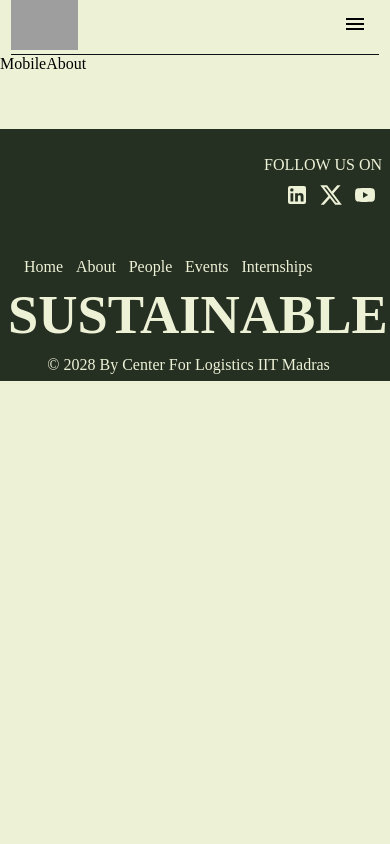
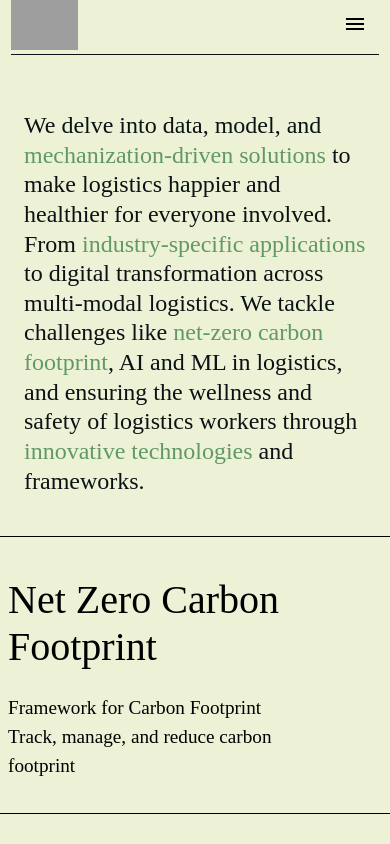
Before and after one commit to gautamV19/center-for-logistics-iitm, a React (Vite) app: page /logistics/about in a window 390 px wide. Shown: the top 844 px of the page. Built offline with nearby package versions, Linux system fonts and the light colour scheme; grey boxes are pictures that could not be loaded; a web font is replaced by a local one.

Commit message:
mobile about made

```diff
--- a/src/pages/MobileAbout.tsx
+++ b/src/pages/MobileAbout.tsx
@@ -1,5 +1,228 @@
 import React from "react";
 
-export default function MobileAbout() {
-  return <div>MobileAbout</div>;
-}
+
+import { makeStyles, Theme, createStyles } from "@material-ui/core/styles";
+import { Typography, Grid } from "@material-ui/core";
+
+const useStyles = makeStyles((theme: Theme) =>
+  createStyles({
+    root: {
+      flexGrow: 1,
+      // paddingLeft: theme.spacing(4),
+      // paddingRight: theme.spacing(4),
+
+      marginTop: theme.spacing(7),
+      marginBottom: theme.spacing(7),
+      flexDirection: "column",
+    },
+    h2text: {
+      fontWeight: 500,
+      textAlign: "justify",
+
+      // fontSize: "150px"
+    },
+    h2text2: {
+      fontWeight: 400,
+      width: "60%",
+    },
+    textContainer: {
+      paddingBottom: theme.spacing(5),
+      marginRight: theme.spacing(2),
+      marginLeft: theme.spacing(2),
+      paddingLeft: theme.spacing(1),
+      paddingRight: theme.spacing(1),
+      // flexWrap: "wrap"
+    },
+    title: {
+      fontWeight: 500,
+      fontSize: "40px",
+      // lineHeight: "6.6rem",
+    },
+    titleContainer: {
+      paddingTop: theme.spacing(5),
+      paddingBottom: theme.spacing(3),
+      width: "100%",
+    },
+    subtitle: {
+      marginBottom: theme.spacing(5),
+      width: "80%",
+      fontSize: "1.5rem",
+      lineHeight: "1.5rem",
+      textAlign: "center",
+      margin: "auto",
+    },
+    listItem: {
+      margin: 0,
+    },
+    leftAlignTextContainer: {
+      width: "100%",
+      flexDirection: "column",
+      alignItems: "left",
+    },
+    leftAlignText: {
+      width: "80%",
+    },
+    secondContainer: {
+      borderTop: "1px solid",
+      paddingBottom: theme.spacing(4),
+      paddingRight: theme.spacing(1),
+      paddingLeft: theme.spacing(1)
+    },
+    sideText: {
+      fontSize: "1.2rem",
+    },
+  })
+);
+
+const headingData = [
+  {
+    heading: "Net Zero Carbon Footprint",
+    text: [
+      "Framework for Carbon Footprint",
+      "Track, manage, and reduce carbon footprint",
+    ],
+  },
+  {
+    heading: "Digital Transformation in Logistics",
+    text: [
+      "Integrated logistics management",
+      "Dynamic, predictive and prescriptive analytics",
+    ],
+  },
+  {
+    heading: "Industry-specific Applications and Last-mile",
+    text: [
+      "New Logistics Mode and Logistics Infrastructure",
+      "Multi-modal logistics - ship, air, road, rail, drone, EV",
+    ],
+  },
+  {
+    heading: "Socially Sustainable Logistics",
+    text: [
+      "Driver wellness and safety",
+      "Warehouse worker wellness and safety via use of mechanization",
+    ],
+  },
+];
+
+const aboutTextLong = [
+  "We delve into data, model, and mechanization-driven solutions to make logistics happier and healthier for everyone involved. From industry-specific applications to digital transformation across multi-modal logistics. We tackle challenges like net-zero carbon footprint, AI and ML in logistics, and ensuring the wellness and safety of logistics workers through innovative technologies and frameworks.",
+  "Impact - Foremost/Leading industry-academia bridge, producing novel technologies which will become global",
+];
+
+const aboutTextColored = [
+  { text: "We delve into data, model, and ", color: "#0B1215" },
+  { text: "mechanization-driven solutions ", color: "#609966" },
+  {
+    text: "to make logistics happier and healthier for everyone involved. From ",
+    color: "#0B1215",
+  },
+  {
+    text: "industry-specific applications ",
+    color: "#609966",
+  },
+  {
+    text: "to digital transformation across multi-modal logistics. We tackle challenges like ",
+    color: "#0B1215",
+  },
+  {
+    text: "net-zero carbon footprint",
+    color: "#609966",
+  },
+  {
+    text: ", AI and ML in logistics, and ensuring the wellness and safety of logistics workers through ",
+    color: "#0B1215",
+  },
+  {
+    text: "innovative technologies ",
+    color: "#609966",
+  },
+  {
+    text: "and frameworks.",
+    color: "#0B1215",
+  },
+];
+
+const headingData2 = [
+  {
+    heading: "Environmental",
+    text: [
+      "Measure, Track, and Control Emissions way to net Zero from the logistics sector",
+    ],
+  },
+  {
+    heading: "Social",
+    text: [
+      "Measure, Track & Manage Driver, Loader, Logistics Stackholder Effort towards safety and reliability",
+    ],
+  },
+  {
+    heading: "Digital",
+    text: [
+      "Algorithmic and ML based Digital transformation for sustainable logistics",
+    ],
+  },
+];
+
+const MobileAbout: React.FC = () => {
+  const classes = useStyles();
+
+  return (
+    <Grid container className={classes.root}>
+      <Grid item className={classes.textContainer}>
+        {aboutTextColored.map((item, index) => (
+          <Typography
+            key={index}
+            variant="h4"
+            style={{ color: item.color, display: "inline" }}
+            className={classes.h2text}
+          >
+            {item.text}
+          </Typography>
+        ))}
+      </Grid>
+      {headingData.map((item, index) => (
+        <Grid container item key={index} className={classes.secondContainer}>
+          <Grid item className={classes.titleContainer}>
+            <Typography variant="h1" className={classes.title}>
+              {item.heading}
+            </Typography>
+          </Grid>
+          <Grid item container className={classes.leftAlignTextContainer}>
+            {item.text.map((text, index) => (
+              <React.Fragment key={index}>
+                <Grid item className={classes.leftAlignText}>
+                  <Typography className={classes.sideText}>{text}</Typography>
+                </Grid>
+              </React.Fragment>
+            ))}
+          </Grid>
+        </Grid>
+      ))}
+      <Grid item className={classes.textContainer}>
+        <Typography variant="h2" className={classes.h2text2}>
+          {aboutTextLong[1]}
+        </Typography>
+      </Grid>
+      {headingData2.map((item, index) => (
+        <Grid container item key={index} className={classes.secondContainer}>
+          <Grid item className={classes.titleContainer}>
+            <Typography variant="h1" className={classes.title}>
+              {item.heading}
+            </Typography>
+          </Grid>
+          <Grid item container className={classes.leftAlignTextContainer}>
+            {item.text.map((text, index) => (
+              <React.Fragment key={index}>
+                <Grid item className={classes.leftAlignText}>
+                  <Typography className={classes.sideText}>{text}</Typography>
+                </Grid>
+              </React.Fragment>
+            ))}
+          </Grid>
+        </Grid>
+      ))}
+    </Grid>
+  );
+};
+export default MobileAbout;
```
Also changed, not shown: 2 other files (tests, documents, lock files or other folders).
